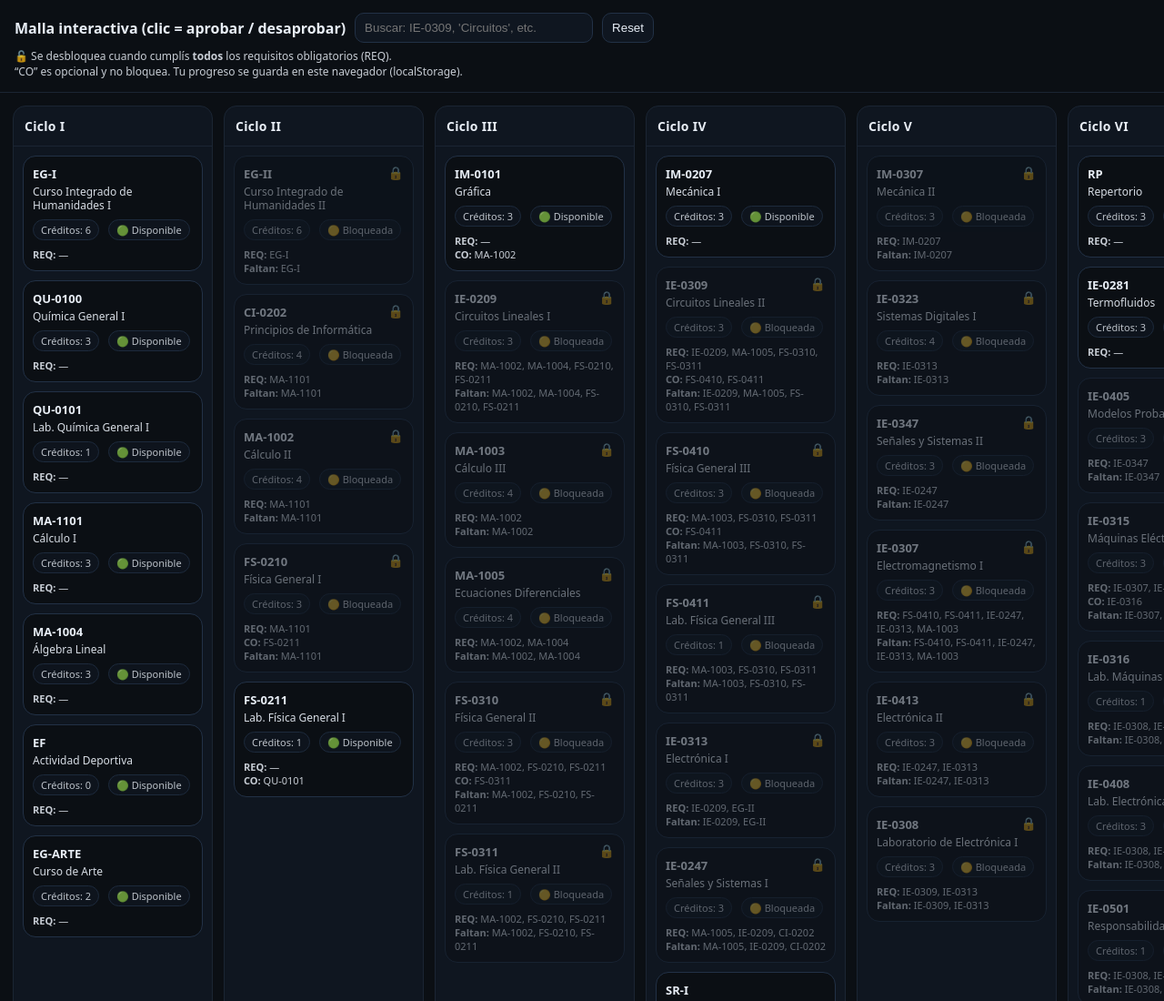
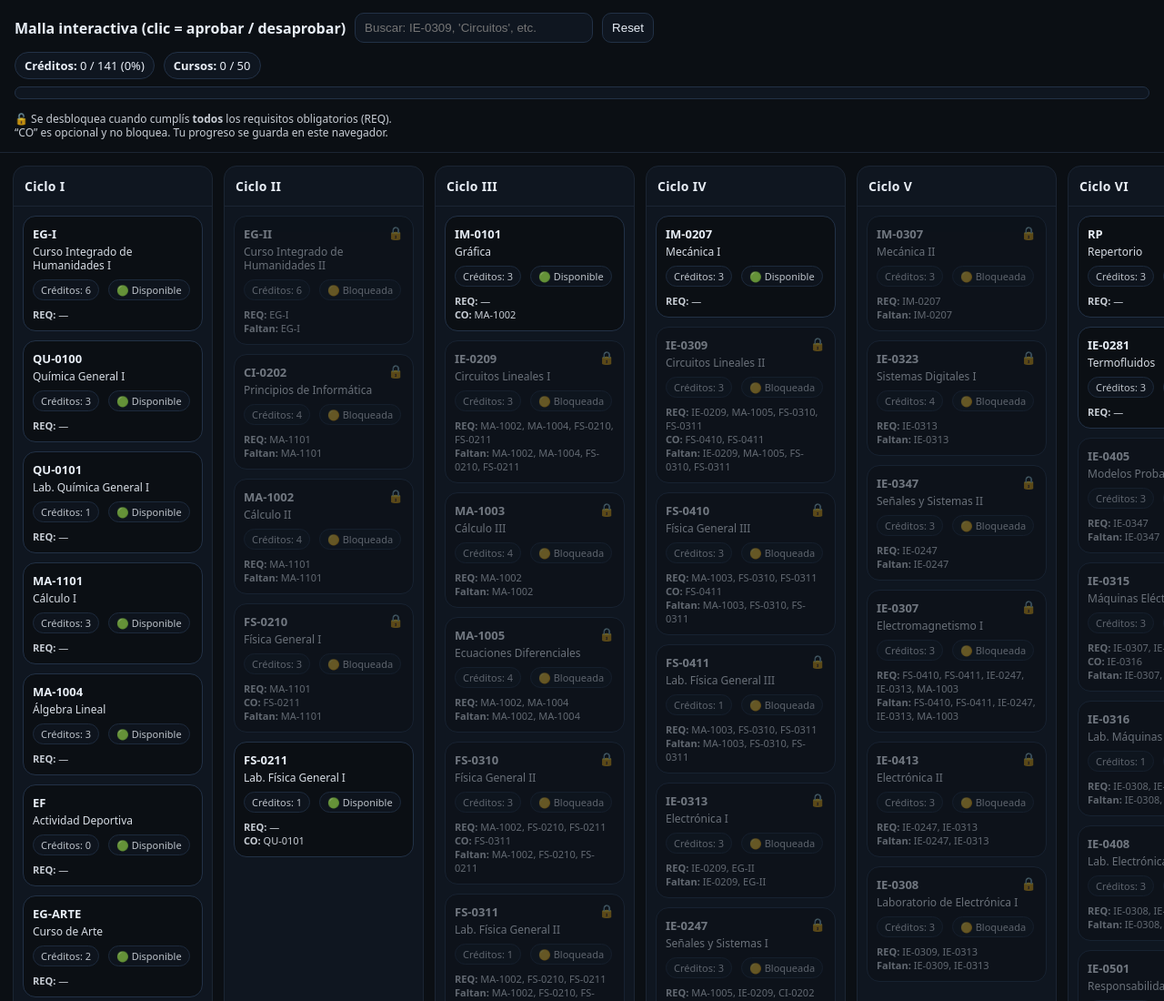
Before and after one commit to Fiotm/malla-energia, a plain HTML site: page index.html in a window 1280 px wide. Shown: the top 1100 px of the page at 91% size. Drawn offline with Linux system fonts and the light colour scheme.

Commit message:
Update index.html

```diff
--- a/index.html
+++ b/index.html
@@ -3,7 +3,7 @@
 <head>
   <meta charset="utf-8" />
   <meta name="viewport" content="width=device-width,initial-scale=1" />
-  <title>Malla interactiva – Bloqueo por requisitos</title>
+  <title>Malla interactiva – Bloqueo + créditos</title>
   <style>
     :root { color-scheme: dark; }
     body { margin:0; font-family: system-ui, -apple-system, Segoe UI, Roboto, Arial; background:#0b0f14; color:#e8eef6;}
@@ -12,11 +12,19 @@
     input { background:#0f1620; border:1px solid #223146; color:#e8eef6; padding:8px 10px; border-radius:10px; outline:none; min-width:240px;}
     button { background:#0f1620; border:1px solid #223146; color:#e8eef6; padding:8px 10px; border-radius:10px; cursor:pointer; }
     button:hover { border-color:#3a557a; }
-    .hint { font-size:12px; opacity:.85; margin-top:6px; }
+    .hint { font-size:12px; opacity:.85; margin-top:6px; line-height:1.25; }
+
+    .statsWrap { margin-top:10px; display:flex; flex-direction:column; gap:8px; }
+    .statsLine { display:flex; gap:10px; flex-wrap:wrap; align-items:center; font-size:13px; }
+    .pill { padding:5px 10px; border:1px solid #223146; border-radius:999px; background:#0f1620; }
+    .bar { height:12px; border-radius:999px; overflow:hidden; border:1px solid #223146; background:#0f1620; }
+    .fill { height:100%; width:0%; background:#e8eef6; }
+
     .board { display:grid; grid-template-columns: repeat(8, minmax(220px, 1fr)); gap:12px; padding:14px; }
     .col { border:1px solid #1b2533; border-radius:14px; background:#0f1620; overflow:hidden; min-height:240px; }
     .col h3 { margin:0; padding:12px; font-size:14px; border-bottom:1px solid #1b2533; letter-spacing:.3px; }
     .list { padding:10px; display:flex; flex-direction:column; gap:10px; }
+
     .card { border:1px solid #223146; border-radius:14px; padding:10px; background:#0b0f14; cursor:pointer; position:relative; }
     .card:hover { border-color:#3a557a; }
     .id { font-weight:800; font-size:13px; }
@@ -25,14 +33,14 @@
     .tag { padding:3px 8px; border:1px solid #223146; border-radius:999px; background:#0f1620; }
     .approved { outline:2px solid rgba(232,238,246,.75); }
     .locked { opacity:.45; cursor:not-allowed; }
-    .locked::after{
-      content:"🔒";
-      position:absolute; top:8px; right:10px; font-size:14px; opacity:.8;
-    }
+    .locked::after{ content:"🔒"; position:absolute; top:8px; right:10px; font-size:14px; opacity:.8; }
+
     .deps { font-size:11px; opacity:.85; margin-top:8px; }
     .deps b { opacity:1; }
+
     .toast { position:fixed; left:12px; bottom:12px; background:#0f1620; border:1px solid #223146; border-radius:12px; padding:10px 12px; font-size:12px; opacity:0; transform:translateY(6px); transition:.2s; }
     .toast.show { opacity:1; transform:translateY(0); }
+
     @media (max-width: 1100px){
       .board{ grid-template-columns: repeat(2, minmax(220px, 1fr)); }
     }
@@ -45,9 +53,16 @@
       <input id="search" placeholder="Buscar: IE-0309, 'Circuitos', etc." />
       <button id="reset">Reset</button>
     </div>
-    <div class="hint">
-      🔓 Se desbloquea cuando cumplís <b>todos</b> los requisitos obligatorios (REQ). <br>
-      “CO” es opcional y no bloquea. Tu progreso se guarda en este navegador (localStorage).
+
+    <div class="statsWrap">
+      <div class="statsLine" id="statsLine">
+        <!-- se llena con JS -->
+      </div>
+      <div class="bar"><div class="fill" id="fill"></div></div>
+      <div class="hint">
+        🔓 Se desbloquea cuando cumplís <b>todos</b> los requisitos obligatorios (REQ).<br>
+        “CO” es opcional y no bloquea. Tu progreso se guarda en este navegador.
+      </div>
     </div>
   </header>
 
@@ -57,8 +72,7 @@
   <script src="./data.js"></script>
   <script>
     const cycles = ["I","II","III","IV","V","VI","VII","VIII"];
-    const byId = new Map(window.COURSES.map(c => [c.id, c]));
-    const LS_KEY = "malla_energia_aprobadas_v1";
+    const LS_KEY = "malla_energia_aprobadas_v2"; // cambió key para evitar choque con versiones viejas
 
     function loadApproved(){
       try {
@@ -74,7 +88,6 @@
     let approved = loadApproved();
 
     function isUnlocked(course){
-      // desbloqueada si TODOS los prerequisitos obligatorios están aprobados
       return (course.prereq || []).every(id => approved.has(id));
     }
 
@@ -89,7 +102,45 @@
       setTimeout(()=>el.classList.remove("show"), 1200);
     }
 
+    function toNum(x){
+      const n = Number(x);
+      return Number.isFinite(n) ? n : 0;
+    }
+
+    function totalCredits(){
+      return window.COURSES.reduce((sum, c) => sum + toNum(c.credits), 0);
+    }
+
+    function approvedCredits(){
+      let sum = 0;
+      for (const c of window.COURSES){
+        if (approved.has(c.id)) sum += toNum(c.credits);
+      }
+      return sum;
+    }
+
+    function approvedCount(){
+      return window.COURSES.filter(c => approved.has(c.id)).length;
+    }
+
+    function updateStats(){
+      const aC = approvedCredits();
+      const tC = totalCredits();
+      const aN = approvedCount();
+      const tN = window.COURSES.length;
+
+      const pct = tC > 0 ? Math.round((aC / tC) * 100) : 0;
+
+      document.querySelector("#statsLine").innerHTML = `
+        <span class="pill"><b>Créditos:</b> ${aC} / ${tC} (${pct}%)</span>
+        <span class="pill"><b>Cursos:</b> ${aN} / ${tN}</span>
+      `;
+      document.querySelector("#fill").style.width = pct + "%";
+    }
+
     function render(){
+      updateStats();
+
       const q = document.querySelector("#search").value.trim().toLowerCase();
       const board = document.querySelector("#board");
       board.innerHTML = "";
@@ -125,12 +176,10 @@
           `;
 
           card.addEventListener("click", () => {
-            // Si está bloqueada y no está aprobada, no permitir
             if(!unlocked && !done){
               toast("Bloqueada: primero aprobá los requisitos REQ.");
               return;
             }
-
             if(approved.has(c.id)){
               approved.delete(c.id);
               saveApproved(approved);
```
